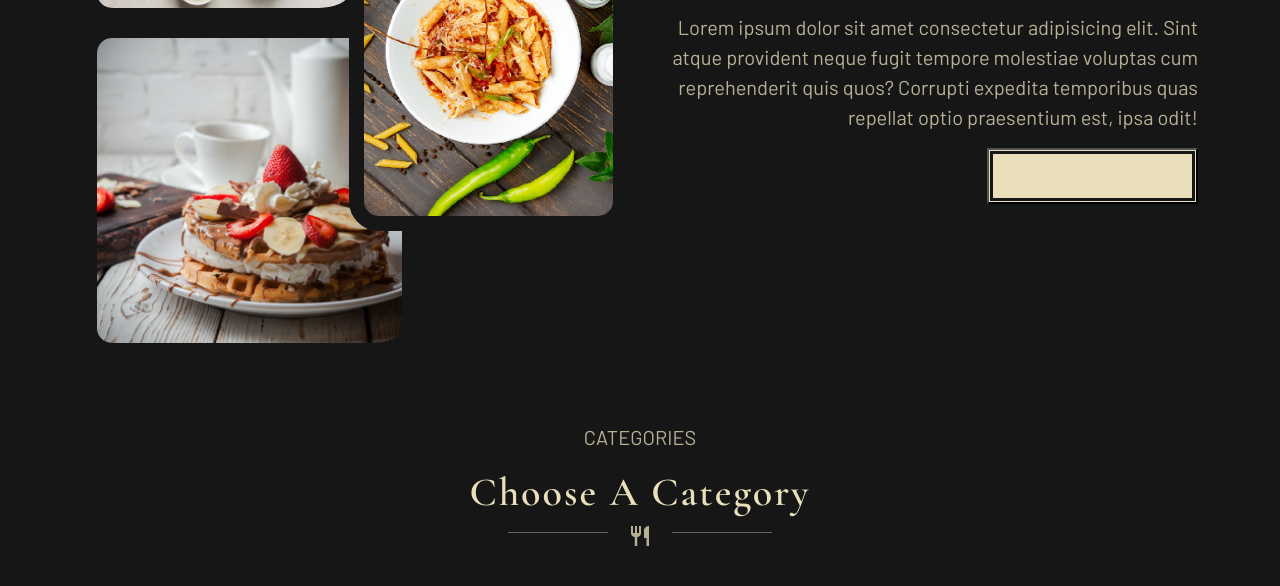
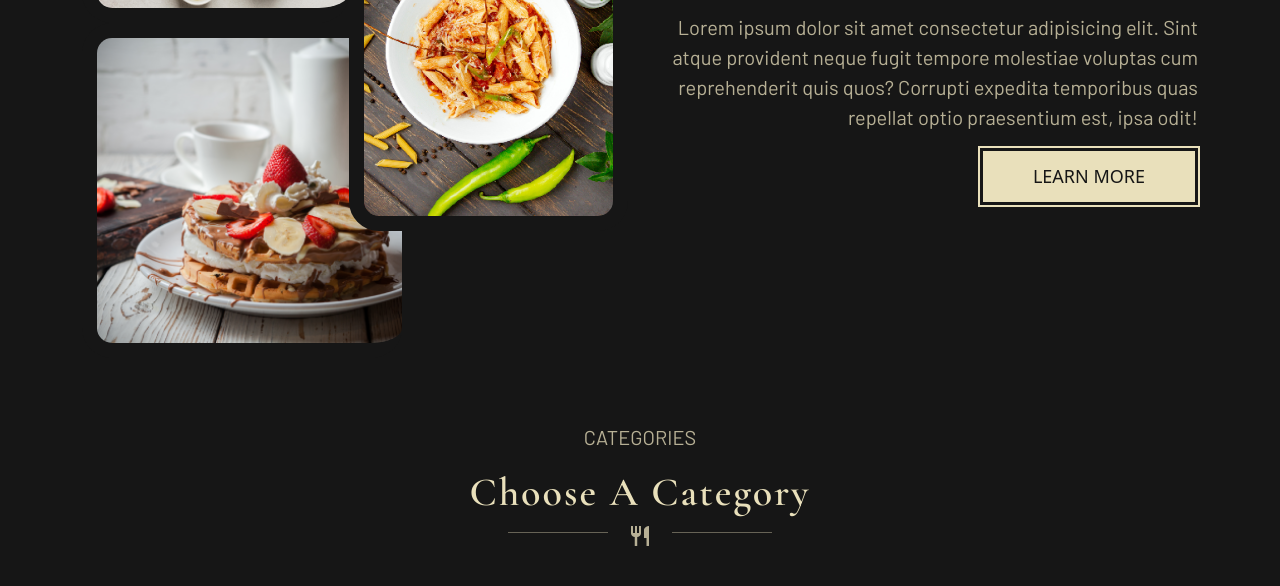
Before and after one commit to vlerazh/recipeWeb, a plain HTML site: page index.html in a window 1280 px wide. Shown: the part 1017-1603 px from the top of the page. Drawn offline with nearby package versions, Linux system fonts and the light colour scheme; some packages are replaced by stand-ins of ours; a script that the page names is missing.

Commit message:
button fix on index page

```diff
--- a/css/style.css
+++ b/css/style.css
@@ -298,40 +298,21 @@ main{
 }
 #about .text_col button{
     background: transparent;
-    padding: 14px 60px;
+    padding: 12px 50px;
     min-width: 120px;
     position: relative;
     cursor: pointer;
-    color: #161616 ;
+    background-color: #e9e0bb;
+    color: #161616;
+    font-size: 18px;
+    text-transform: uppercase;
+    font-weight: 500;
     transition: all .4s;
     z-index: 3;
+    outline: 2px solid #e9e0bb;
+    border: 3px solid ;
 }
-#about .text_col button i{
-    position: absolute;
-    top: 0;
-    left: 0;
-    width: 100%;
-    height: 100%;
-    z-index: 1;
-}
-#about .text_col button i::before{
-    content: '';
-    position: absolute;
-    top: 0;
-    left: 0;
-    width: 100%;
-    height: 100%;
-    border: 1px solid #e9e0bb;
-}
-#about .text_col button i::after{
-    content: '';
-    position: absolute;
-    top: 4px;
-    left: 4px;
-    right: 4px;
-    bottom: 4px;
-    background: #e9e0bb;
-}
+
 #categories{
     margin: 5% 0;
 }
--- a/index.html
+++ b/index.html
@@ -96,7 +96,7 @@
                             <p>Welcome to La Table</p>
                             <h1>Lorem ipsum dolor sit amet, consectetur adipisicing elit.</h1>
                             <p>Lorem ipsum dolor sit amet consectetur adipisicing elit. Sint atque provident neque fugit tempore molestiae voluptas cum reprehenderit quis quos? Corrupti expedita temporibus quas repellat optio praesentium est, ipsa odit!</p>
-                            <a href="about.html"><button >Learn More<i></i> </button> </a>
+                            <a href="about.html"><button >Learn More</button> </a>
                         </div>
                     </div>
                 </div>
```
